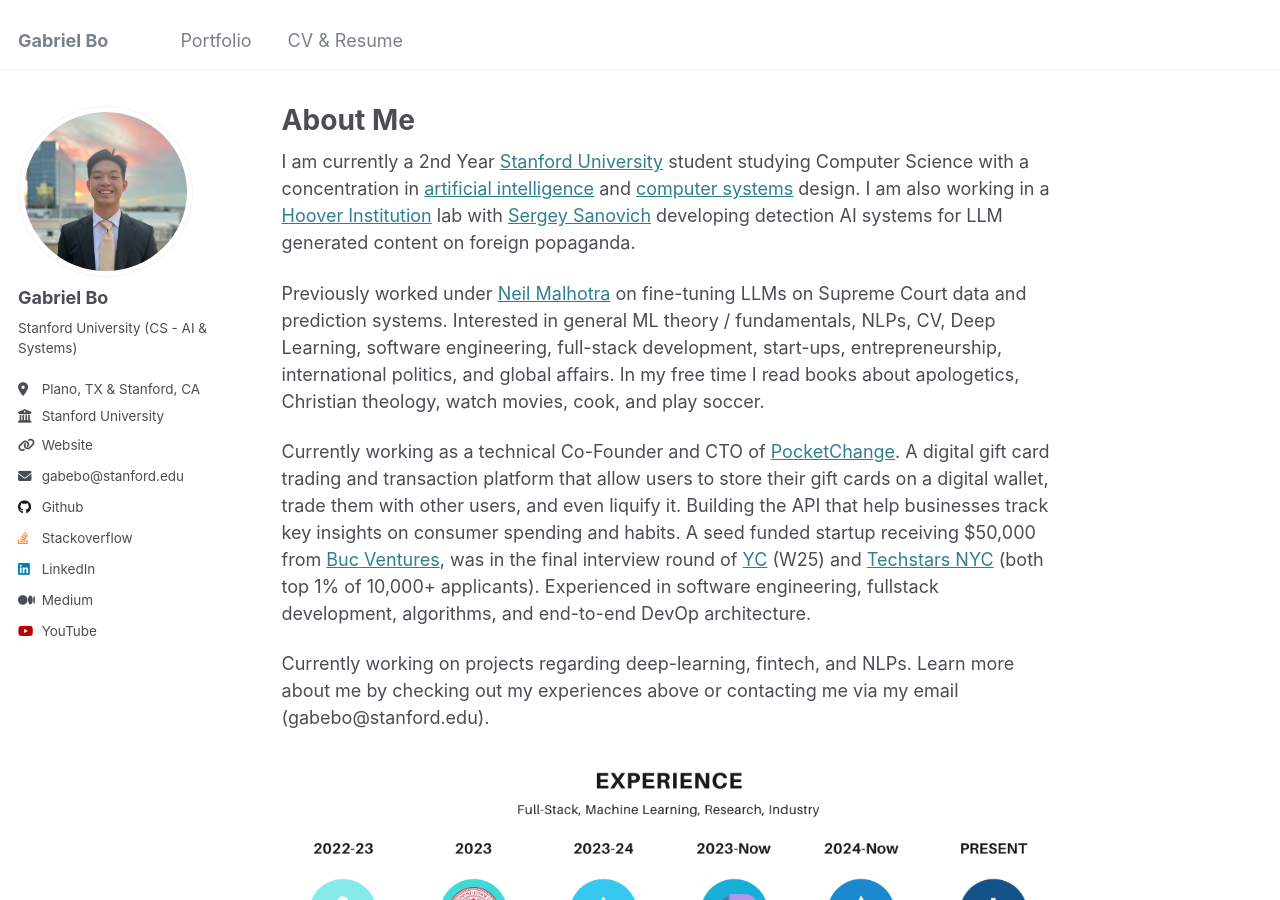
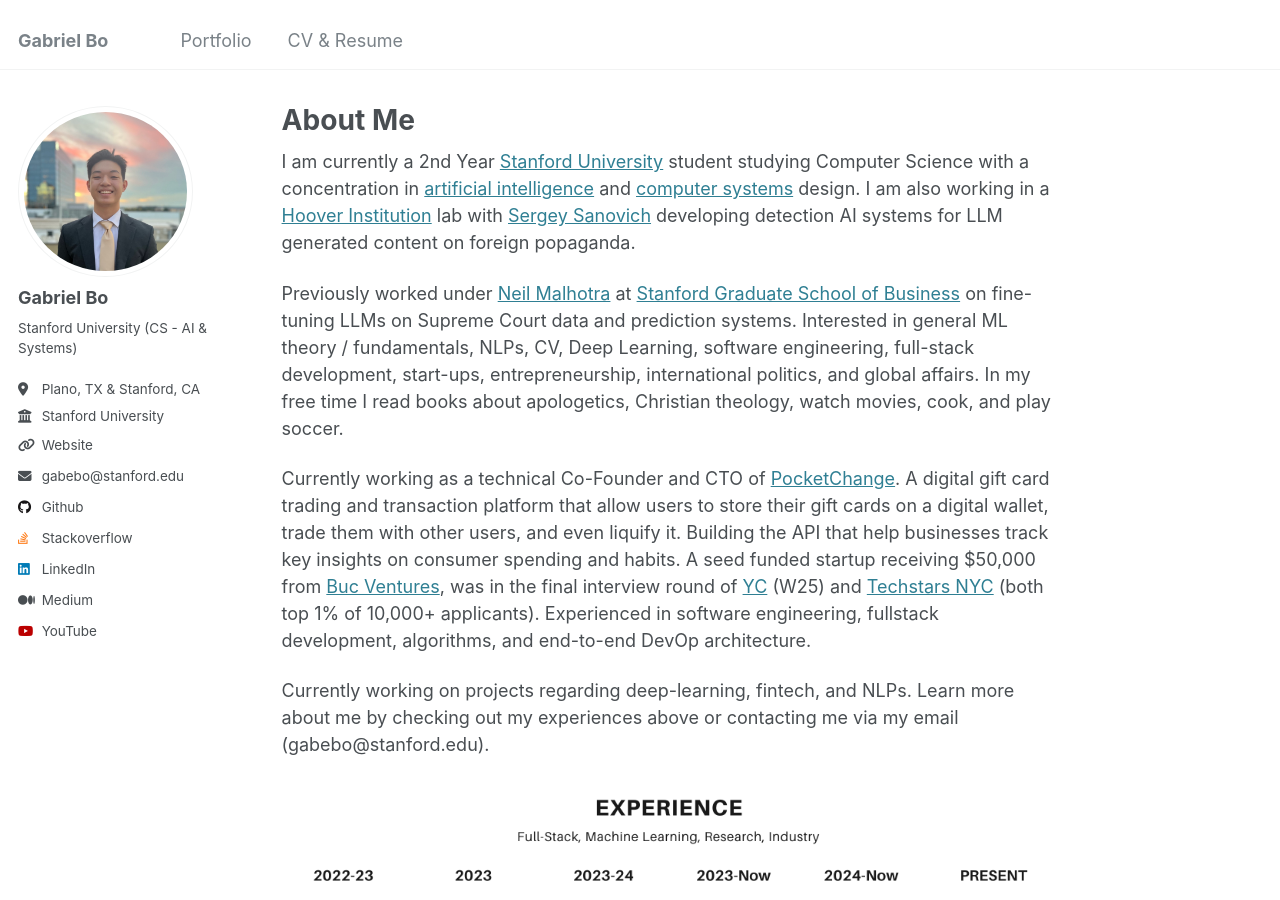
Before and after one commit to gabrielkmbo/gabrielkmbo.github.io, a Jekyll site: the page built from _pages/about.md, in a window 1280 px wide and 900 px high. Built offline with Jekyll 4.4.1, drawn with Linux system fonts in a browser that asks for light colours.

Commit message:
feat: gsb

```diff
--- a/_pages/about.md
+++ b/_pages/about.md
@@ -9,7 +9,7 @@ redirect_from:
 
 I am currently a 2nd Year <a href="https://www.stanford.edu/">Stanford University</a> student studying Computer Science with a concentration in <a href="https://www.cs.stanford.edu/people/faculty-research-focus/artificial-intelligence">artificial intelligence</a> and <a href="https://www.cs.stanford.edu/people/faculty-research-focus/computer-systems">computer systems</a> design. I am also working in a <a href="https://www.hoover.org/">Hoover Institution</a> lab with <a href="https://sanovich.com/">Sergey Sanovich</a> developing detection AI systems for LLM generated content on foreign popaganda.
 
-Previously worked under <a href="https://web.stanford.edu/~neilm/">Neil Malhotra</a> on fine-tuning LLMs on Supreme Court data and prediction systems. Interested in general ML theory / fundamentals, NLPs, CV, Deep Learning, software engineering, full-stack development, start-ups, entrepreneurship, international politics, and global affairs. In my free time I read books about apologetics, Christian theology, watch movies, cook, and play soccer.
+Previously worked under <a href="https://web.stanford.edu/~neilm/">Neil Malhotra</a> at <a href="https://www.gsb.stanford.edu/">Stanford Graduate School of Business</a> on fine-tuning LLMs on Supreme Court data and prediction systems. Interested in general ML theory / fundamentals, NLPs, CV, Deep Learning, software engineering, full-stack development, start-ups, entrepreneurship, international politics, and global affairs. In my free time I read books about apologetics, Christian theology, watch movies, cook, and play soccer.
 
 Currently working as a technical Co-Founder and CTO of <a href="https://www.linkedin.com/company/pocketchangedigital/posts/?feedView=all">PocketChange</a>. A digital gift card trading and transaction platform that allow users to store their gift cards on a digital wallet, trade them with other users, and even liquify it. Building the API that help businesses track key insights on consumer spending and habits. A seed funded startup receiving $50,000 from <a href="https://www.berkeleyprep.org/signature-programs/lasher-center-for-business-and-entrepreneurial-studies/buc-ventures/">Buc Ventures</a>, was in the final interview round of <a href="https://www.ycombinator.com/">YC</a> (W25) and <a href="https://www.techstars.com/">Techstars NYC</a> (both top 1% of 10,000+ applicants). Experienced in software engineering, fullstack development, algorithms, and end-to-end DevOp architecture.
 
```
